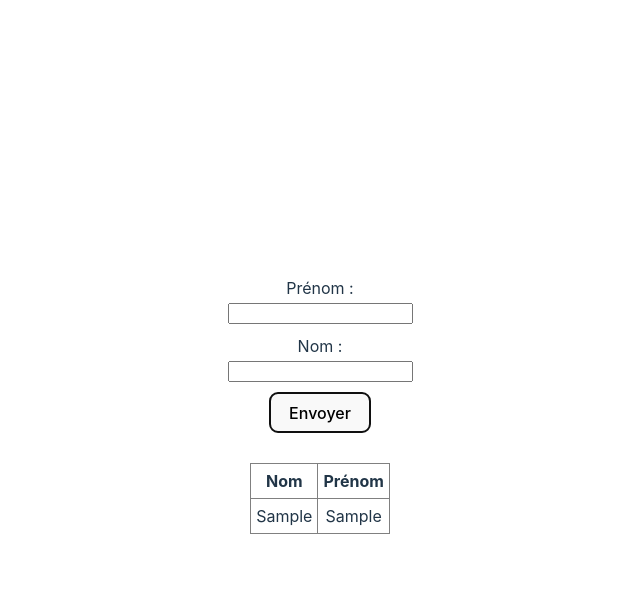
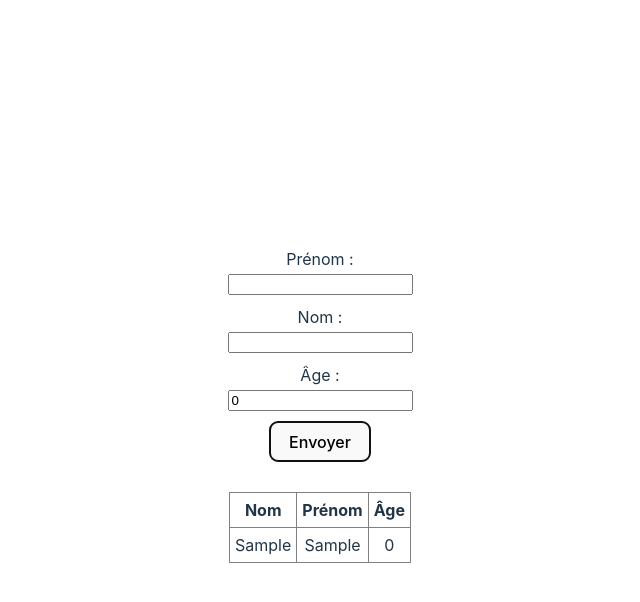
Before and after one commit to ClementRoelens/exosCDA_M2I, a React (Vite) app: page / in a window 1280 px wide. Both pictures are taken after typing "Sample", "Sample" into the empty fields and a click on the button "Envoyer". Shown: the top 602 px of the page, without its empty margins (320-960 px from the left). Built offline with nearby package versions, Linux system fonts and the light colour scheme.

Commit message:
Form perso

```diff
--- a/src/App.tsx
+++ b/src/App.tsx
@@ -2,13 +2,32 @@ import './App.css'
 import TableComponent from './components/TableComponent'
 import { FormComponent, Person } from './components/FormComponent'
 import { useEffect, useState } from 'react'
+import FormStyles from "./components/FormComponent.module.css";
 
 function App() {
   const [personArray, setPersonArray] = useState<Person[]>([])
+  const [firstname,setFirstname] = useState<string>("");
+  const [lastname,setLastname] = useState<string>("");
+  const [age,setAge] = useState<number>(0);
+
+  function formSubmit(person:Person){
+    setPersonArray((prevState:Person[]) => [...prevState,person]);
+    setFirstname("");
+    setLastname("");
+    setAge(0);
+  }
 
   return (
     <>
-      <FormComponent transmitPerson={(newPerson:Person) => setPersonArray(prevState => [...prevState,newPerson])}/>
+      <FormComponent person={{firstname:firstname,lastname:lastname,age:age}} submitPerson={(person:Person) => formSubmit(person)}>
+            <label htmlFor="firstname" className={FormStyles.label}>Prénom :</label>
+            <input type="text" id="firstname"onInput={e => setFirstname((e.target as HTMLInputElement).value)} value={firstname}/>
+            <label htmlFor="lastname" className={FormStyles.label}>Nom : </label>
+            <input type="text" id="lastname" onInput={e => setLastname((e.target as HTMLInputElement).value)} value={lastname}/>
+            <label htmlFor="age" className={FormStyles.label}>Âge : </label>
+            <input type="number" onInput={e => setAge(+(e.target as HTMLInputElement).value)} value={age}/>
+            <button type="submit" className={FormStyles.submit}>Envoyer</button>
+      </FormComponent>
       <TableComponent transmittedPersonArray={personArray}/>
     </>
   )
--- a/src/components/FormComponent.tsx
+++ b/src/components/FormComponent.tsx
@@ -1,39 +1,31 @@
-import { FormEvent, useState } from "react";
-import FormStyles from "./FormComponent.module.css";
+import { FormEvent, ReactNode, useState } from "react";
+
 
 function FormComponent(props:FormComponentProps) {
-    const [firstname,setFirstname] = useState<string>("");
-    const [lastname,setLastname] = useState<string>("");
 
-    function sendPerson(e:FormEvent){
+    function submit(e:FormEvent){
         e.preventDefault();
-        const newPerson:Person = {
-            firstname:firstname,
-            lastname:lastname
-        };
-        props.transmitPerson(newPerson);
-        setFirstname("");
-        setLastname("");
+        props.submitPerson(props.person);
     }
 
+
     return (
-        <form action="#" onSubmit={sendPerson}>
-            <label htmlFor="firstname" className={FormStyles.label}>Prénom :</label>
-            <input type="text" id="firstname" onInput={e => setFirstname((e.target as HTMLInputElement).value)} value={firstname}/>
-            <label htmlFor="lastname" className={FormStyles.label}>Nom : </label>
-            <input type="text" id="lastname" onInput={e => setLastname((e.target as HTMLInputElement).value)} value={lastname}/>
-            <button type="submit" className={FormStyles.submit}>Envoyer</button>
+        <form onSubmit={submit}>
+          {props.children}
         </form>
     );
 }
 
 interface FormComponentProps {
-    transmitPerson:Function;
+    children:ReactNode;
+    person:Person;
+    submitPerson:Function;
 }
 
 interface Person {
     firstname: string;
     lastname: string;
+    age:number;
 }
 
 export { FormComponent };
--- a/src/components/TableComponent.tsx
+++ b/src/components/TableComponent.tsx
@@ -2,7 +2,6 @@ import { Person } from "./FormComponent";
 import TableStyles from "./TableComponent.module.css";
 
 function TableComponent(props:TableComponentProps){
-    let count:number = 0;
     if (props.transmittedPersonArray.length > 0) {
         return(
             <table className={`${TableStyles.table} ${TableStyles.content}`}>
@@ -10,13 +9,15 @@ function TableComponent(props:TableComponentProps){
                     <tr>
                         <th className={TableStyles.cell}>Nom</th>
                         <th className={TableStyles.cell}>Prénom</th>
+                        <th className={TableStyles.cell}>Âge</th>
                     </tr>
                 </thead>
                 <tbody>
-                    {props.transmittedPersonArray.map((person:Person) =>
-                    <tr key={count++}>
+                    {props.transmittedPersonArray.map((person:Person,index:number) =>
+                    <tr key={index}>
                         <td className={TableStyles.cell}>{person.firstname}</td>
                         <td className={TableStyles.cell}>{person.lastname}</td>
+                        <td className={TableStyles.cell}>{person.age}</td>
                     </tr>
                     )}
                 </tbody>
```
